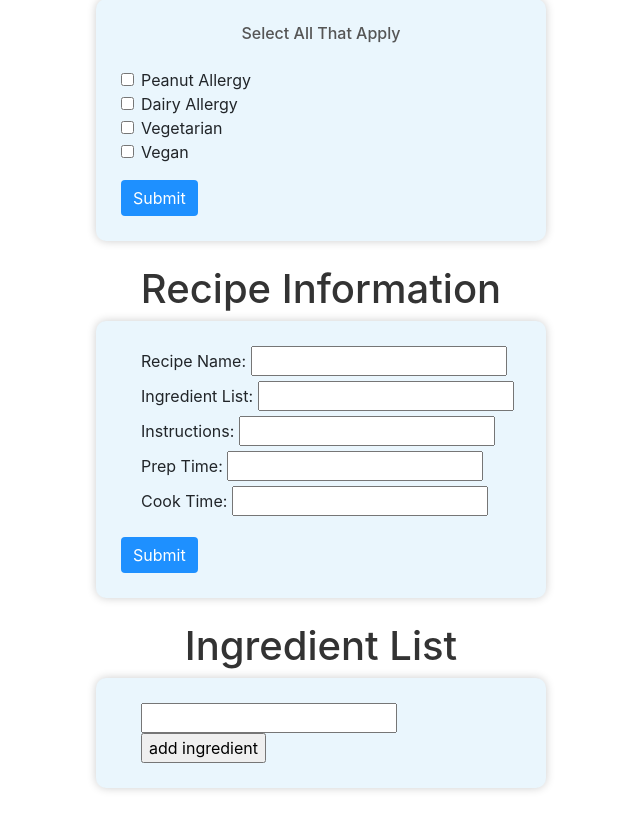
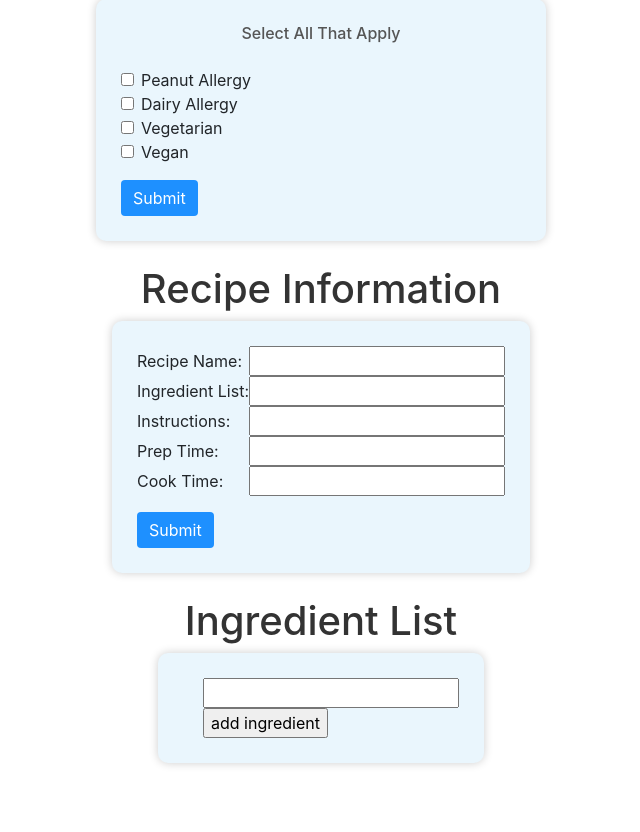
Before and after one commit to knight-jsol/MealPlannerApp, a Django app: page /create_recipe in a window 1280 px wide. Shown: the part 125-957 px from the top of the page, without its empty margins (319-959 px from the left). After the commit the page ends 891 px from the top, so only its background shows below. Run offline with Django 4.2, Linux system fonts and the light colour scheme; some libraries are stand-ins or nearby versions.

Commit message:
made some changes to the layout of the  page

```diff
--- a/capstone/settings.py
+++ b/capstone/settings.py
@@ -79,7 +79,7 @@ DATABASES = {
         'ENGINE': 'django.db.backends.postgresql_psycopg2',
         'NAME': 'postgres',
         'USER': 'postgres',
-        'PASSWORD': 'ilovejrock',
+        'PASSWORD': 'tommy123',
         'HOST': '127.0.0.1',
         'PORT': '5432',
     }
--- a/webpage/templates/create_recipe.html
+++ b/webpage/templates/create_recipe.html
@@ -44,31 +44,31 @@
 
     <h1 class="center-text">Recipe Information </h1>
 
-    <form>
+    <form style="display: table">
 
-        <div class="form-check">
-            <label class="form-text-label" for="recipeName">Recipe Name:</label>
-            <input class="form-text-input" type="text" name="recipeName" id="recipeName">
+        <div class="form-check" style="display: table-row">
+            <label class="form-text-label" for="recipeName" style="display: table-cell">Recipe Name:</label>
+            <input class="form-text-input" type="text" name="recipeName" id="recipeName" style="display: table-cell">
         </div>
 
-        <div class="form-check">
-            <label class="form-text-label" for="ingredientList">Ingredient List:</label>
-            <input class="form-text-input" type="text" name="ingredientList" id="ingredientList">
+        <div class="form-check" style="display: table-row">
+            <label class="form-text-label" for="ingredientList" style="display: table-cell">Ingredient List:</label>
+            <input class="form-text-input" type="text" name="ingredientList" id="ingredientList" style="display: table-cell">
         </div>
 
-        <div class="form-check">
-            <label class="form-text-label" for="instructions">Instructions:</label>
-            <input class="form-text-input" type="text" name="instructions" id="instructions">
+        <div class="form-check" style="display: table-row">
+            <label class="form-text-label" for="instructions" style="display: table-cell">Instructions:</label>
+            <input class="form-text-input" type="text" name="instructions" id="instructions" style="display: table-cell">
         </div>
 
-        <div class="form-check">
-            <label class="form-text-label" for="prepTime">Prep Time:</label>
-            <input class="form-text-input" type="text" name="prepTime" id="prepTime">
+        <div class="form-check" style="display: table-row">
+            <label class="form-text-label" for="prepTime" style="display: table-cell">Prep Time:</label>
+            <input class="form-text-input" type="text" name="prepTime" id="prepTime" style="display: table-cell">
         </div>
 
-        <div class="form-check">
-            <label class="form-text-label" for="cookTime">Cook Time:</label>
-            <input class="form-text-input" type="text" name="cookTime" id="cookTime">
+        <div class="form-check" style="display: table-row">
+            <label class="form-text-label" for="cookTime" style="display: table-cell">Cook Time:</label>
+            <input class="form-text-input" type="text" name="cookTime" id="cookTime" style="display: table-cell">
         </div>
 
         <!-- Submit Button -->
@@ -77,8 +77,8 @@
 <br />
 
     <h1 class="center-text">Ingredient List </h1>
-   <form>
-       <div class="form-check">
+   <form style="display: table">
+       <div class="form-check" >
            <input class="form-text-input" type="text" name="baseIng" id="baseIng">
            <div id="ing1"></div>
            <input type="button" id="btn1" onclick="addIng1();" value="add ingredient" />
```
